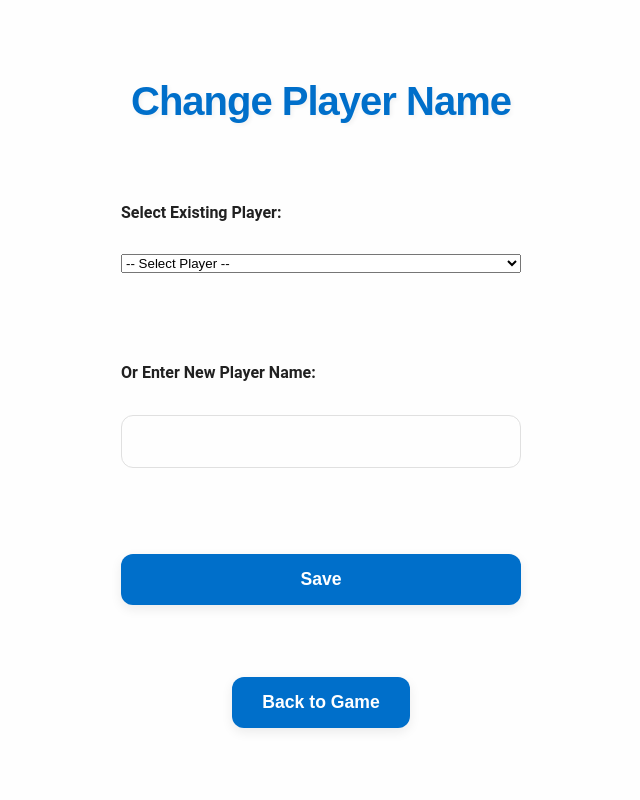
After one commit to hrosicka/WordDetective, a Flask app: page /change_name in a window 1280 px wide. The commit adds this page. Shown: the whole page, without its empty margins (319-959 px from the left). Run offline with Flask 3, Linux system fonts and the light colour scheme.

Commit message:
Change Player Name

```diff
--- a/app.py
+++ b/app.py
@@ -146,11 +146,11 @@ def update_score():
     data = load_scores()
     scores = data["player_scores"]
 
-    # Získání jména hráče a bodů z požadavku
-    player = request.json.get('player', 'Guest')  # Výchozí hráč je "Guest"
+    # Získání aktuálního hráče ze session
+    player = session.get('player_name', 'Guest')  # Výchozí hráč je "Guest"
     points = request.json.get('points', 0)
 
-    # Aktualizace skóre hráče
+    # Aktualizace skóre pro aktuálního hráče
     if player in scores:
         scores[player] += points
     else:
@@ -163,9 +163,11 @@ def update_score():
 
 @app.route('/scores', methods=['GET'])
 def get_scores():
-    # Vrácení aktuálního skóre
+    # Načtení dat ze skóre
     data = load_scores()
-    return jsonify(data)
+    player = session.get('player_name', 'Guest')  # Výchozí hráč je "Guest"
+    score = data["player_scores"].get(player, 0)
+    return jsonify({"player": player, "score": score})
 
 @app.route('/leaderboard', methods=['GET'])
 def leaderboard():
@@ -173,5 +175,42 @@ def leaderboard():
     sorted_scores = sorted(data["player_scores"].items(), key=lambda x: x[1], reverse=True)
     return render_template('leaderboard.html', leaderboard=sorted_scores)  # Přesměrování na šablonu
 
+@app.route('/change_name', methods=['GET', 'POST'])
+def change_name():
+    if request.method == 'POST':
+        # Získání vybraného nebo nového jména z formuláře
+        selected_player = request.form.get('selected_player')
+        new_player_name = request.form.get('new_player_name')
+
+        # Uložení vybraného hráče nebo nového jména do session
+        session['player_name'] = new_player_name if new_player_name else selected_player
+
+        # Přesměrování zpět na hlavní obrazovku
+        return redirect(url_for('game'))
+
+    # Načtení hráčů a skóre ze souboru
+    scores = load_scores()
+
+    return render_template('change_name.html', players=scores['player_scores'])
+
+
+@app.route('/update_name', methods=['POST'])
+def update_name():
+    new_name = request.form.get('player_name', 'Guest')
+    session['player_name'] = new_name  # Uložení jména do session
+
+    # Zde můžete aktualizovat i JSON soubor scores.json, pokud je potřeba
+    data = load_scores()
+    if 'Guest' in data['player_scores']:
+        data['player_scores'][new_name] = data['player_scores'].pop('Guest')
+    save_scores(data)
+
+    return redirect(url_for('game'))
+
+@app.route('/get_player', methods=['GET'])
+def get_player():
+    player_name = session.get('player_name', 'Guest')
+    return jsonify({'player': player_name})
+
 if __name__ == "__main__":
     app.run(debug=True)
--- a/scores.json
+++ b/scores.json
@@ -1,5 +1,10 @@
 {
     "player_scores": {
-        "Guest": 450
+        "Karel": 110,
+        "Dominika": 850,
+        "Lucie": 170,
+        "Guest": 110,
+        "Kamil": 120,
+        "David": 30
     }
 }
--- /dev/null
+++ b/templates/change_name.html
@@ -0,0 +1,53 @@
+<!DOCTYPE html>
+<html lang="en">
+<head>
+    <meta charset="UTF-8">
+    <meta name="viewport" content="width=device-width, initial-scale=1.0">
+    <title>Change Player Name</title>
+    <link rel="stylesheet" href="{{ url_for('static', filename='style.css') }}">
+</head>
+<body>
+    <h1>Change Player Name</h1>
+    <style>
+        h1 {
+            margin-bottom: 2rem;
+            font-size: 2.5rem;
+        }
+
+        form {
+            padding: 2rem;
+            border-radius: 12px;
+            display: flex;
+            flex-direction: column;
+            gap: 1rem;
+            width: 100%;
+            max-width: 400px;
+        }
+
+        label {
+            font-weight: bold;
+        }
+
+        input {
+            padding: 0.75rem;
+            border-radius: 8px;
+            font-size: 1rem;
+        }
+    </style>
+    <form method="POST" action="/change_name">
+        <label for="selected-player">Select Existing Player:</label>
+        <select id="selected-player" name="selected_player">
+            <option value="">-- Select Player --</option>
+            {% for player, score in players.items() %}
+            <option value="{{ player }}">{{ player }} (Score: {{ score }})</option>
+            {% endfor %}
+        </select>
+        <br><br>
+        <label for="new-player-name">Or Enter New Player Name:</label>
+        <input type="text" id="new-player-name" name="new_player_name">
+        <br><br>
+        <button type="submit">Save</button>
+    </form>
+    <button onclick="window.location.href='/'">Back to Game</button>
+</body>
+</html>
```
Also changed, not shown: templates/index.html (+20 -8 lines).
